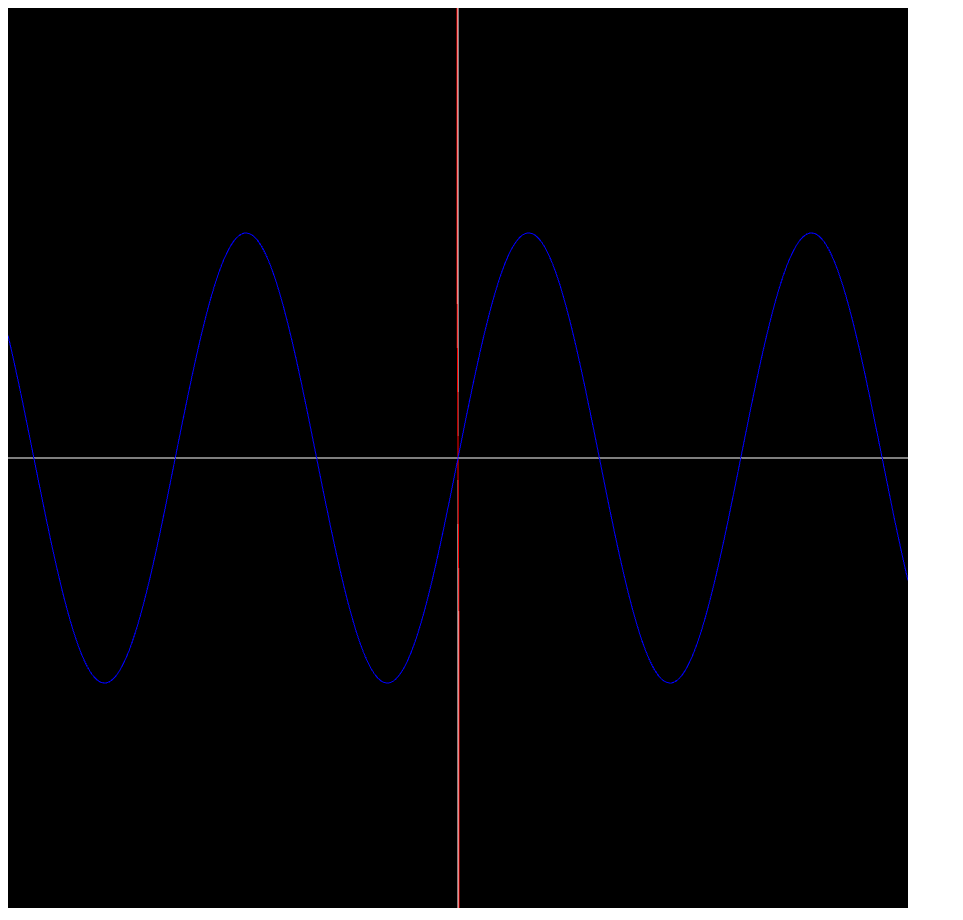
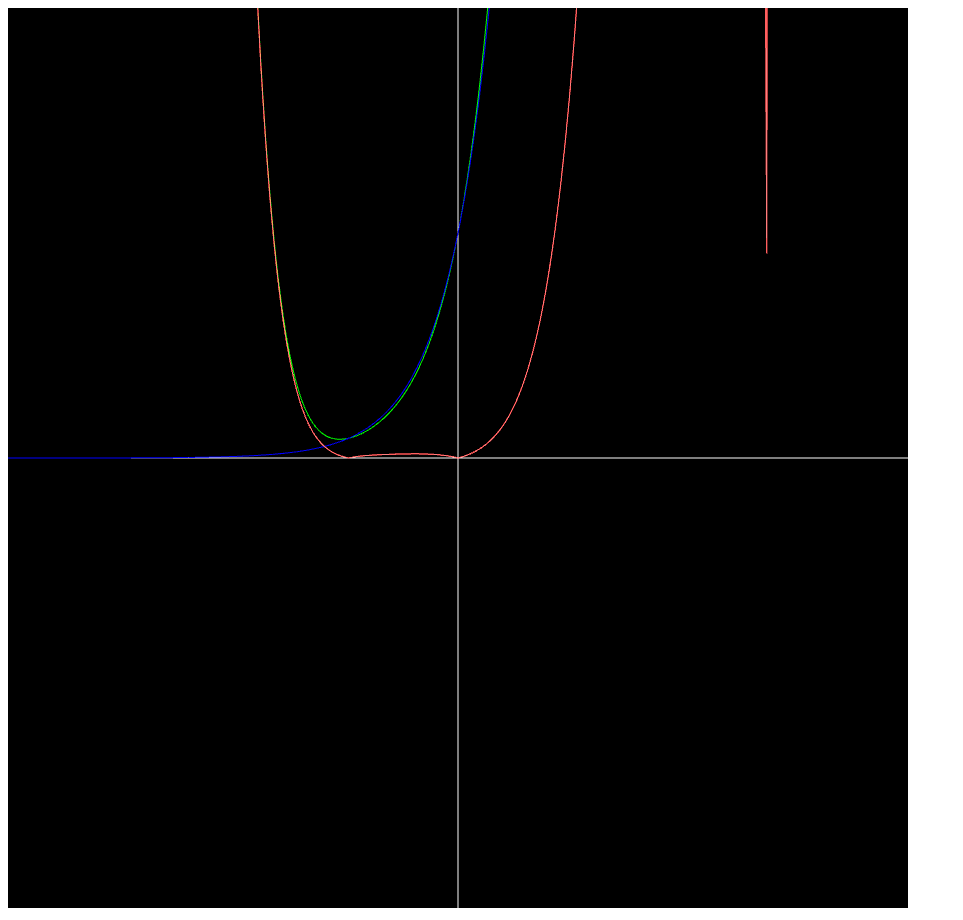
Before and after one commit to Alex-Fischman/taylor-series-webgl, a plain HTML site: page index.html in a window 1280 px wide. Shown: the whole page, without its empty margins (0-963 px from the left). Drawn offline with Linux system fonts and the light colour scheme.

Commit message:
Update index.html
Now works, but needs more precision. Probably need a BigNums library, but don't know how well it would integrate.

```diff
--- a/index.html
+++ b/index.html
@@ -36,8 +36,7 @@
 
     <script type="text/javascript">
         Math.config = {
-            number: "BigNumber",
-            precision: 20
+
         };
 
         var canvas;
@@ -45,21 +44,24 @@
 
         async function webGL() {
             init();
-            var idealFunction = Math.sin;
+            var idealFunction = Math.exp;
 
-            var dx = Math.pow(10, -5);
+            var dx = Math.pow(10, -1);
             var polynomialTerms = [];
             var currentDerivative = idealFunction;
 
             for (var n = 0; n < 10; ++n) {
                 clearCanvas();
-                draw2DGraph(MultiTermPolynomial(polynomialTerms), [1, 0, 0, 1], 1000, 10, 2, true);
+                var approx = MultiTermPolynomial(polynomialTerms);
+                draw2DGraph(approx, [0, 1, 0, 1], 1000, 10, 2, true);
                 draw2DGraph(idealFunction, [0, 0, 1, 1], 1000, 10, 2, false);
+                draw2DGraph(error(approx, idealFunction), [1, 0, 0, 0.5], 1000, 10, 2, false);
 
                 polynomialTerms.push(SingleTermPolynomial(currentDerivative(0) / factorial(n), n));
+                //console.log(currentDerivative(0)); Check the error
                 currentDerivative = d(currentDerivative, dx);
 
-                await sleep(500);
+                await sleep(100);
             }
         };
 
@@ -96,6 +98,12 @@
             //Derivative
             return function(x) {
                 return (f(x + dx) - f(x)) / dx;
+            };
+        }
+
+        function error(f1, f2) {
+            return function(x) {
+                return Math.abs(f1(x) - f2(x));
             };
         }
 
@@ -214,17 +222,14 @@
 
         function init(color) {
             canvas = document.getElementById("canvas");
-            gl = canvas.getContext("webgl");
+            gl = canvas.getContext("webgl", {
+                preserveDrawingBuffer: true
+            });
             gl.viewport(0, 0, canvas.width, canvas.height);
             clearCanvas(color || [0, 0, 0, 1]);
         }
 
 
-
-        function average2Nums(a, b) {
-            //Just a helper
-            return (a + b) / 2;
-        }
 
         function sleep(ms) {
             //Taken from https://stackoverflow.com/questions/951021/what-is-the-javascript-version-of-sleep
```
